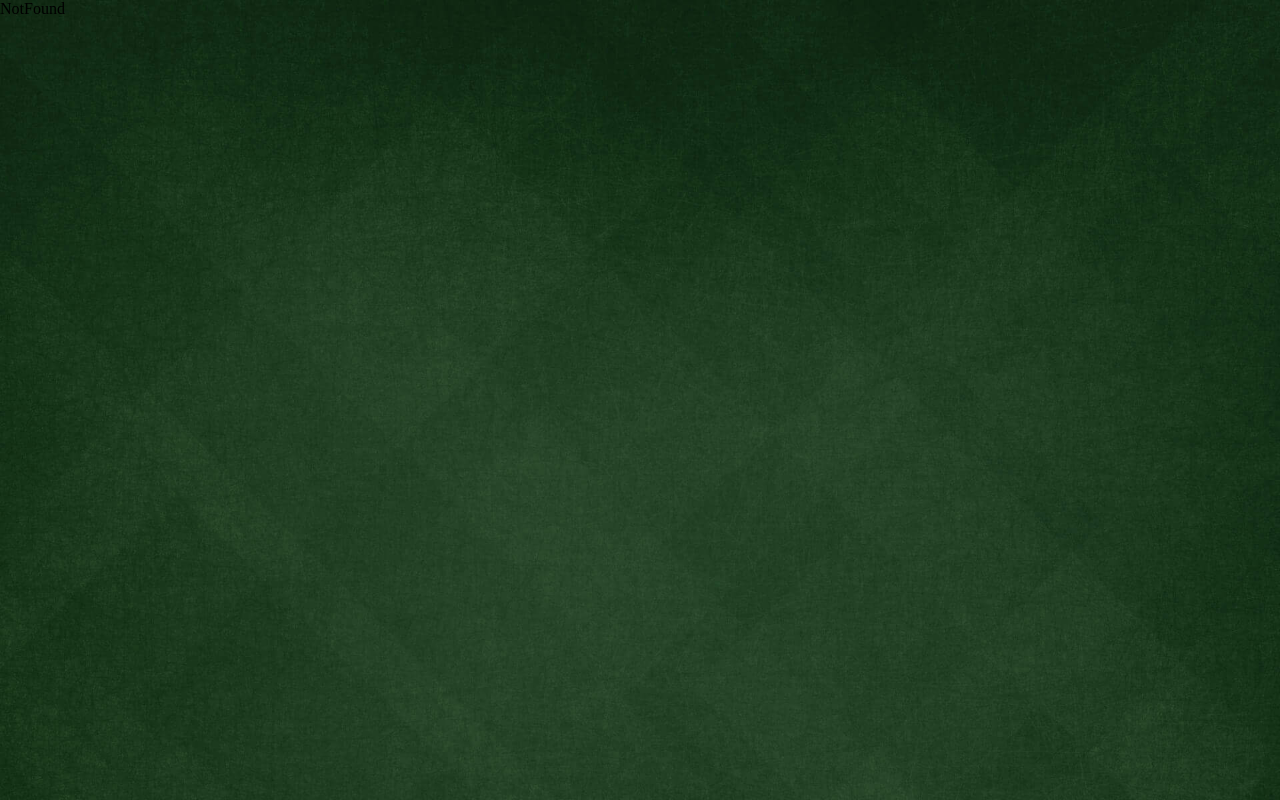
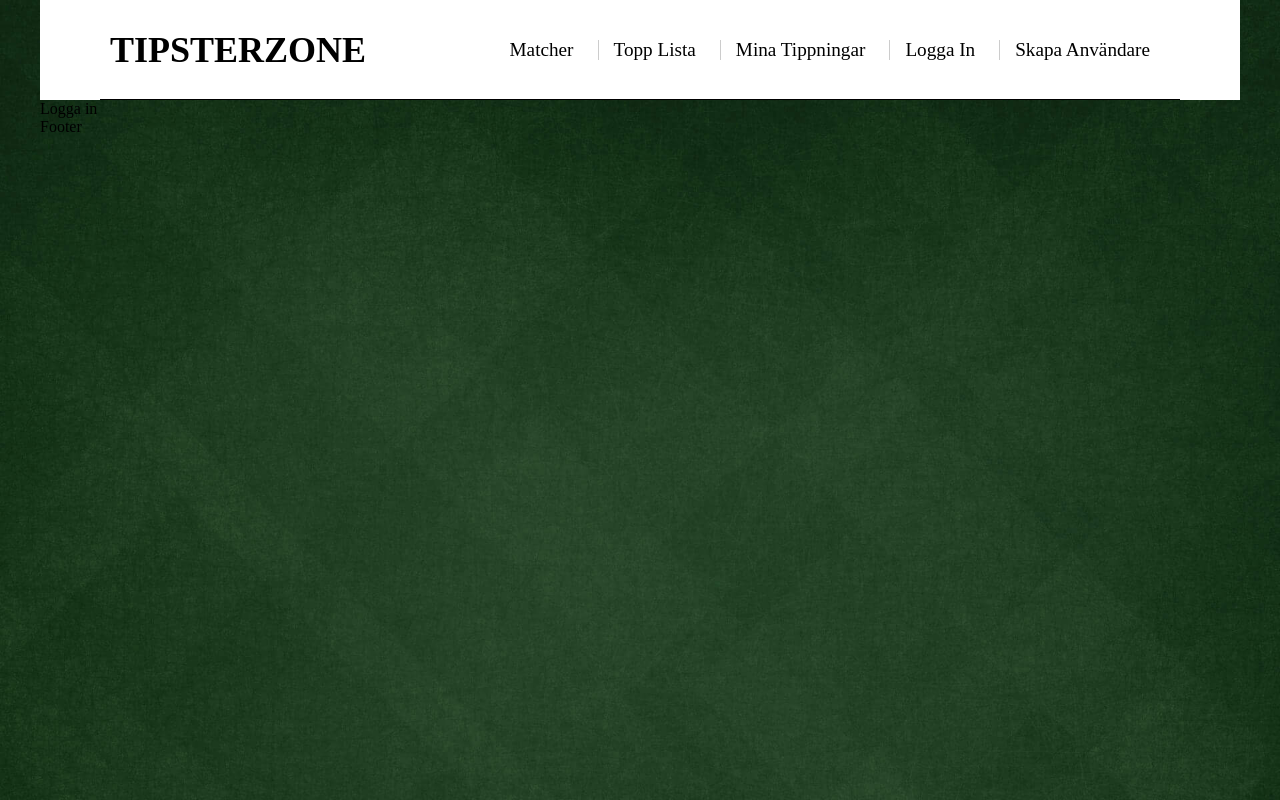
Before and after one commit to oscarkannerstedt/TipsterZone-Exjob, a React (Vite) app in the folder frontend/: page /login in a window 1280 px wide. Before the commit this address had no page. Built offline with nearby package versions, Linux system fonts and the light colour scheme.

Commit message:
Added - routes for login page

```diff
--- a/frontend/src/Router.tsx
+++ b/frontend/src/Router.tsx
@@ -5,6 +5,7 @@ import NotFound from "./pages/NotFound";
 import Leaderboard from "./pages/Leaderboard";
 import Matches from "./pages/Matches";
 import MyPredicitons from "./pages/MyPredictions";
+import Login from "./pages/Login";
 
 export const router = createBrowserRouter([
   {
@@ -28,6 +29,10 @@ export const router = createBrowserRouter([
         path: "/mypredictions",
         element: <MyPredicitons />,
       },
+      {
+        path: "/login",
+        element: <Login />,
+      },
     ],
   },
 ]);
--- /dev/null
+++ b/frontend/src/pages/Login.tsx
@@ -0,0 +1,5 @@
+const Login = () => {
+  return <>Logga in</>;
+};
+
+export default Login;
```
